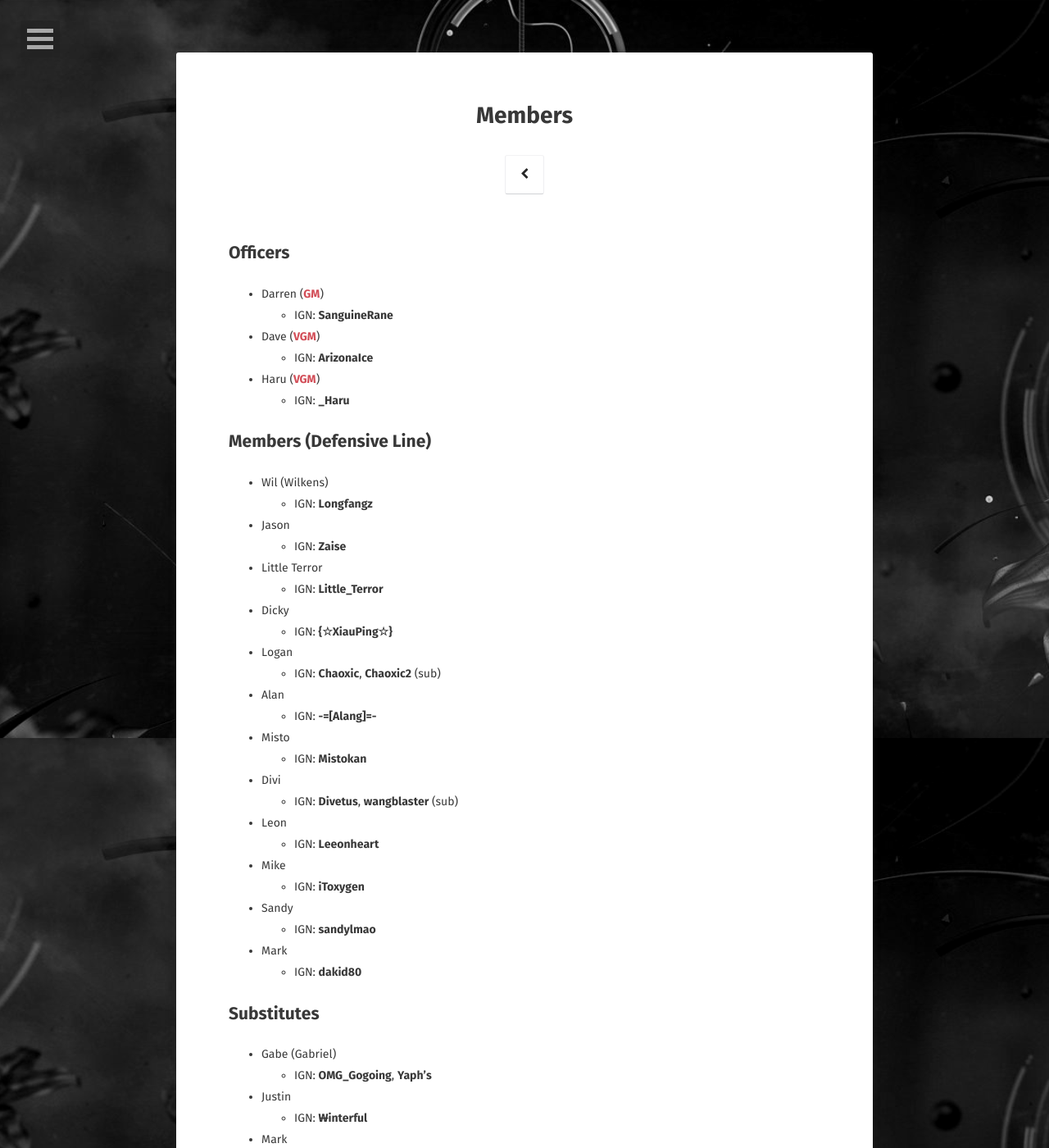
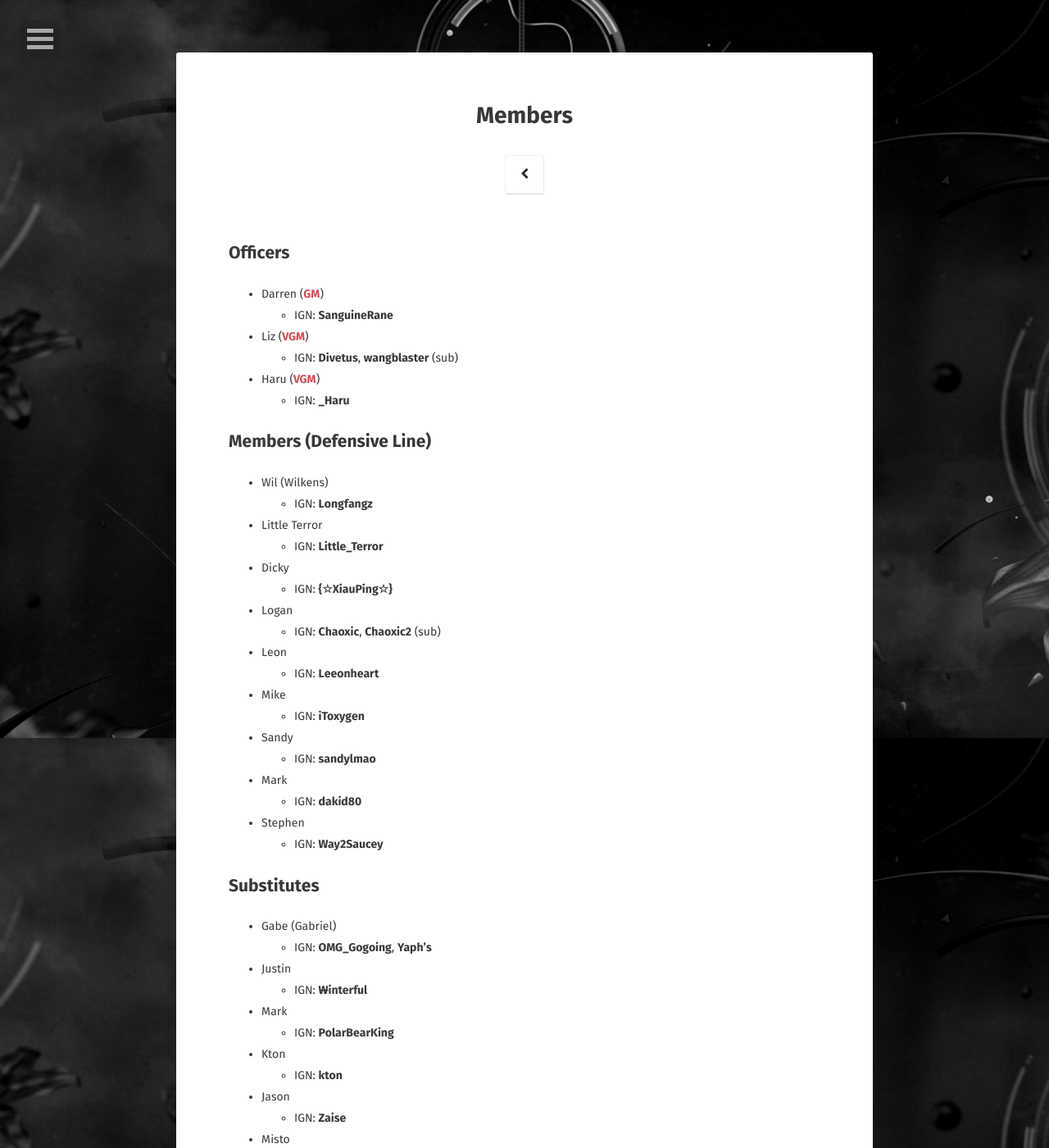
Before and after one commit to davk28/brokenluck.github.io, a Jekyll site: the page built from members/index.md, in a window 1280 px wide and 1400 px high. Shown: the whole window at 82% size. Built offline with Jekyll 4.4.1, drawn with Linux system fonts in a browser that asks for light colours; some web fonts are replaced; some of the changed text lies outside the part shown.

Commit message:
Update /members.

```diff
--- a/members/index.md
+++ b/members/index.md
@@ -9,8 +9,8 @@ comments: false
 
 * Darren (<b class='officer'>GM</b>)
   * IGN: <b>SanguineRane</b>
-* Dave (<b class='officer'>VGM</b>)
-  * IGN: <b>ArizonaIce</b>
+* Liz (<b class='officer'>VGM</b>)
+  * IGN: <b>Divetus</b>, <b>wangblaster</b> (sub)
 * Haru (<b class='officer'>VGM</b>)
   * IGN: <b>_Haru</b>
 
@@ -18,20 +18,12 @@ comments: false
 
 * Wil (Wilkens)
   * IGN: <b>Longfangz</b>
-* Jason
-  * IGN: <b>Zaise</b>
 * Little Terror
   * IGN: <b>Little_Terror</b>
 * Dicky
   * IGN: <b>{☆XiauPing☆}</b>
 * Logan
   * IGN: <b>Chaoxic</b>, <b>Chaoxic2</b> (sub)
-* Alan
-  * IGN: <b>-=[Alang]=-</b>
-* Misto
-  * IGN: <b>Mistokan</b>
-* Divi
-  * IGN: <b>Divetus</b>, <b>wangblaster</b> (sub)
 * Leon
   * IGN: <b>Leeonheart</b>
 * Mike
@@ -40,6 +32,8 @@ comments: false
   * IGN: <b>sandylmao</b>
 * Mark
   * IGN: <b>dakid80</b>
+* Stephen
+  * IGN: <b>Way2Saucey</b>
 
 ## Substitutes
 
@@ -51,6 +45,12 @@ comments: false
   * IGN: <b>PolarBearKing</b>
 * Kton
   * IGN: <b>kton</b>
+* Jason
+  * IGN: <b>Zaise</b>
+* Misto
+  * IGN: <b>Mistokan</b>
+* Dave (<b class='officer'>ex-VGM</b>)
+  * IGN: <b>ArizonaIce</b>
 
 ## Friends
 
@@ -58,7 +58,9 @@ comments: false
   * IGN: <b>Kage2324</b>
 * Tyler
   * IGN: <b>TaranSF</b>
-* Derek (in <b>Revive</b>)
+* Derek (in <b>Revive</b> guild)
   * IGN: <b>Haiwirbelsturm</b>
+* Alan (<b class='officer'>ex-VGM</b> in <b>S W A G</b> guild)
+  * IGN: <b>-=[Alang]=-</b>
 
 ## <a href="/about#join">Join the team!</a>
```
